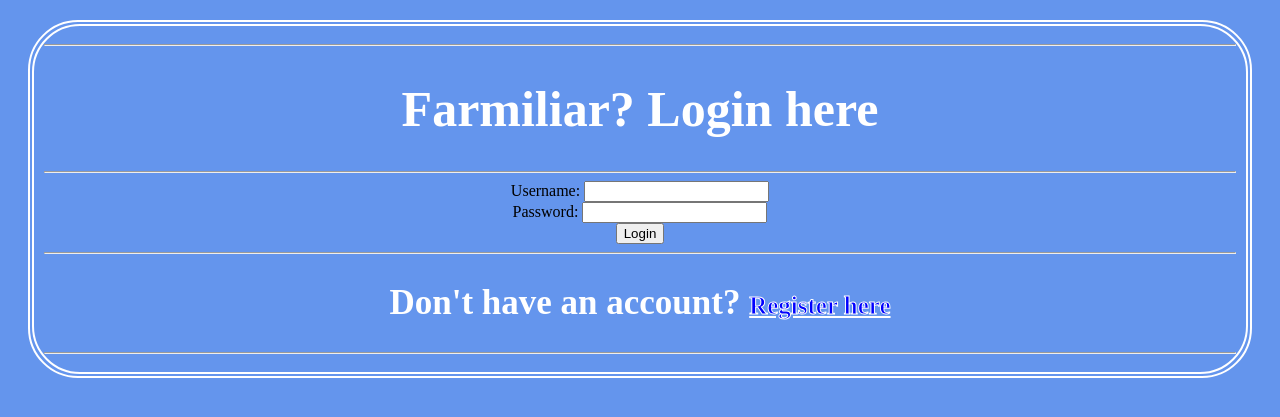
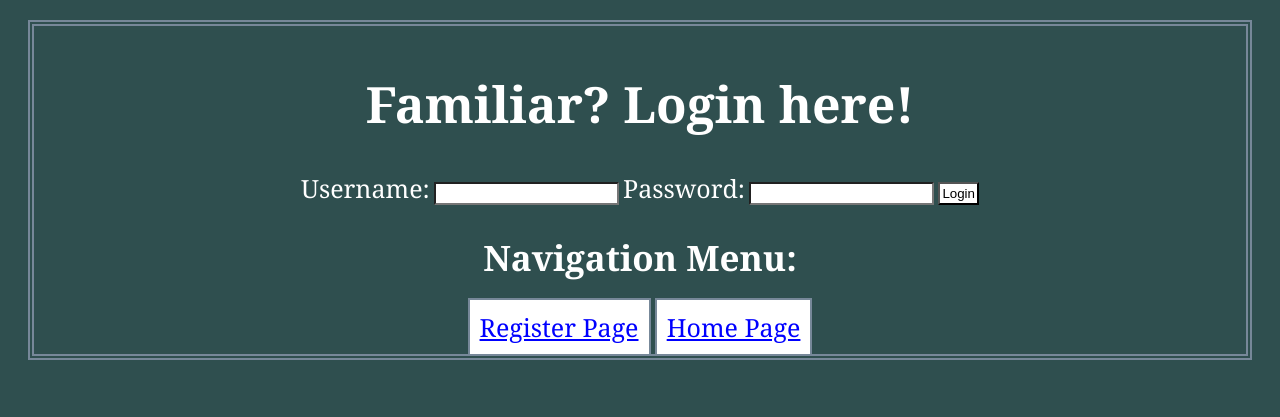
Before and after one commit to Zuggy84/Year-12-Term-1-3-Assessment-2026, a Flask app: page /login in a window 1280 px wide. Shown: the top 417 px of the page. Run offline with Flask 3, Linux system fonts and the light colour scheme.

Commit message:
Removed data from .db files, changed color scheme and simplified pages designs for the time being.

```diff
--- a/Assessment Tracker/static/css/Assessment Tracker.css
+++ b/Assessment Tracker/static/css/Assessment Tracker.css
@@ -1,6 +1,7 @@
 body {
-    background-color: cornflowerblue;
+    background-color: darkslategray;
     text-align: center;
+    font-family: Georgia;
 }
 h1 {
     color: white;
@@ -11,8 +12,10 @@ h2 {
     font-size: 35px;
 }
 a {
+    background-color: white;
+    border: 2px solid lightslategray;
+    padding:10px;
     color:blue;
-    -webkit-text-stroke: 1px white;
     font-size: 25px;
 }
 hr {
@@ -20,12 +23,29 @@ hr {
 }
 .outerBorder {
     margin: 20px;
-    border: 2px solid white;
-    border-radius: 50px;
+    border: 2px solid lightslategray;
     padding: 2px;
 }
 .innerBorder {
-    border: 2px solid white;
-    border-radius: 48px;
+    border: 2px solid lightslategray;
     padding: 10px;
 }
+label {
+    color: white;
+    font-size: 25px;
+}
+input {
+    background-color: white;
+    border: 2px solid lighslategray;
+    padding: 2px;
+}
+p {
+    color: white;
+    font-size: 20px;
+}
+#Invalid_credentials {
+    background-color: white;
+    border: 2px solid lightslategray;
+    padding: 2px;
+    color: red;
+}
--- a/Assessment Tracker/templates/login.html
+++ b/Assessment Tracker/templates/login.html
@@ -7,25 +7,20 @@
     <body>
         <div class="outerBorder">
             <div class="innerBorder">
-                <hr>
-                <h1>Farmiliar? Login here</h1>
-                <hr>
+                <h1>Familiar? Login here!</h1>
                 <form method="POST" action="/login">
                     <label for="username">Username:</label>
                     <input type="text" name="username" required>
-                    <br>
                     <label for="password">Password:</label>
                     <input type="password" name="password" required>
-                    <br>
                     <input type="submit" value="Login">
                 </form>
                 {% if user_not_logged_in %}
-                    <br>
-                    <p style="color: red;">Invalid username or password. Try again</p>
+                    <p style="color: red;" id="Invalid_credentials">Invalid username or password. Try again</p>
                 {% endif %}
-                <hr>
-                <h2>Don't have an account? <a href="/register">Register here</a></h2>
-                <hr>
+                <h2>Navigation Menu:</h2>
+                <a href="/register">Register Page</a>
+                <a href="/">Home Page</a>
             </div>
         </div>
     </body>
```
Also changed, not shown: Assessment Tracker/templates/home_logged_in.html (+0 -12 lines), Assessment Tracker/templates/home_not_logged_in.html (+0 -13 lines), Assessment Tracker/templates/register.html (+4 -6 lines), Assessments.db, Users.db.
